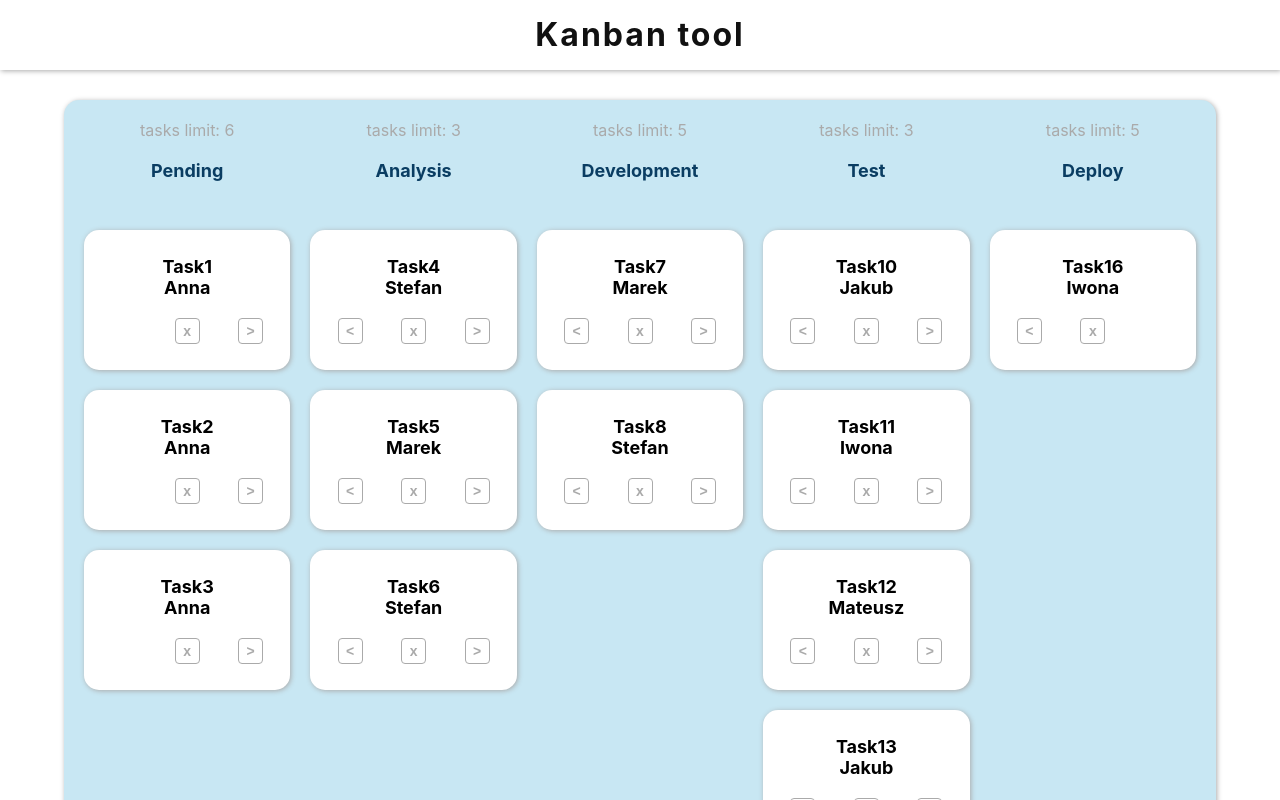
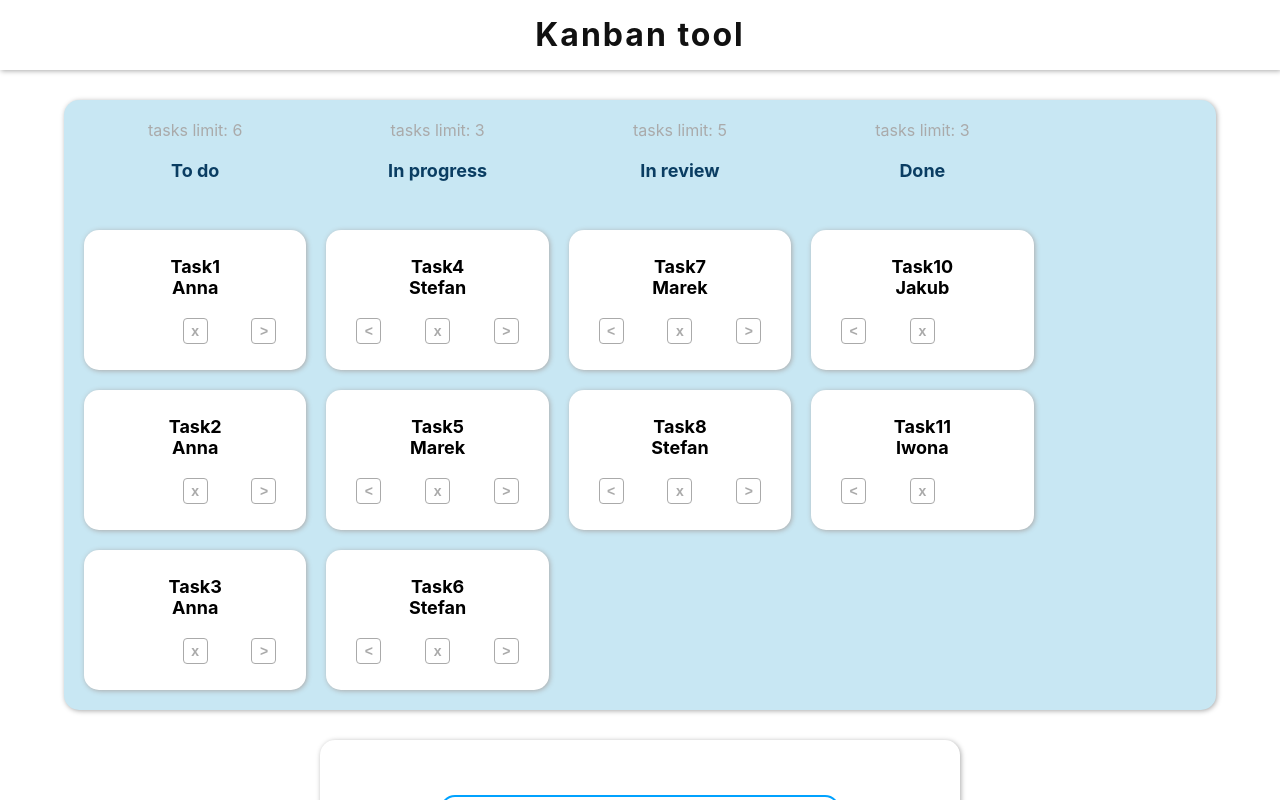
Before and after one commit to sadkowa/Kanban-Board, a React (Create React App) app: page / in a window 1280 px wide. Shown: the top 800 px of the page. Built offline with nearby package versions, Linux system fonts and the light colour scheme.

Commit message:
Change init values

```diff
--- a/src/providers/initData.js
+++ b/src/providers/initData.js
@@ -1,9 +1,8 @@
 const initColumns = [
-  { id: 1, name: 'Pending', limit: 6 },
-  { id: 2, name: 'Analysis', limit: 3 },
-  { id: 3, name: 'Development', limit: 5 },
-  { id: 4, name: 'Test', limit: 3 },
-  { id: 5, name: 'Deploy', limit: 5 },
+  { id: 1, name: 'To do', limit: 6 },
+  { id: 2, name: 'In progress', limit: 3 },
+  { id: 3, name: 'In review', limit: 5 },
+  { id: 4, name: 'Done', limit: 3 }
   ]
 
   const initTasks = [
@@ -16,10 +15,7 @@ const initColumns = [
     {id: 7, name: 'Task7', idColumn: 3, user: 'Marek'},
     {id: 8, name: 'Task8', idColumn: 3, user: 'Stefan'},
     {id: 10, name: 'Task10', idColumn: 4, user: 'Jakub'},
-    {id: 11, name: 'Task11', idColumn: 4, user: 'Iwona'},
-    {id: 12, name: 'Task12', idColumn: 4, user: 'Mateusz'},
-    {id: 13, name: 'Task13', idColumn: 4, user: 'Jakub'},
-    {id: 16, name: 'Task16', idColumn: 5, user: 'Iwona'},
+    {id: 11, name: 'Task11', idColumn: 4, user: 'Iwona'}
   ]
 
   export {initColumns, initTasks}
```
